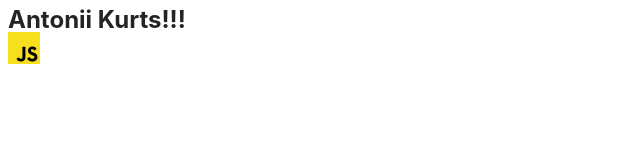
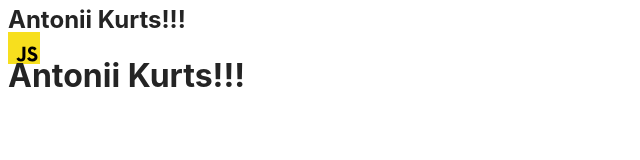
Before and after one commit to IraMira333/ak_lawyer, a website built with Vite: page src/index.html in a window 1280 px wide. Shown: the whole page, without its empty margins (0-640 px from the left). Built offline with nearby package versions, Linux system fonts and the light colour scheme.

Commit message:
Update index.html

```diff
--- a/src/index.html
+++ b/src/index.html
@@ -15,7 +15,7 @@
       <!-- Path to images as from index.html file -->
       <img src="./img/javascript.svg" alt="" />
     </section>
-
+    <h1>Antonii Kurts!!!</h1>
     <!-- Loads the specified .html file -->
     <load ="partials/vite-promo.html" />
 
```
